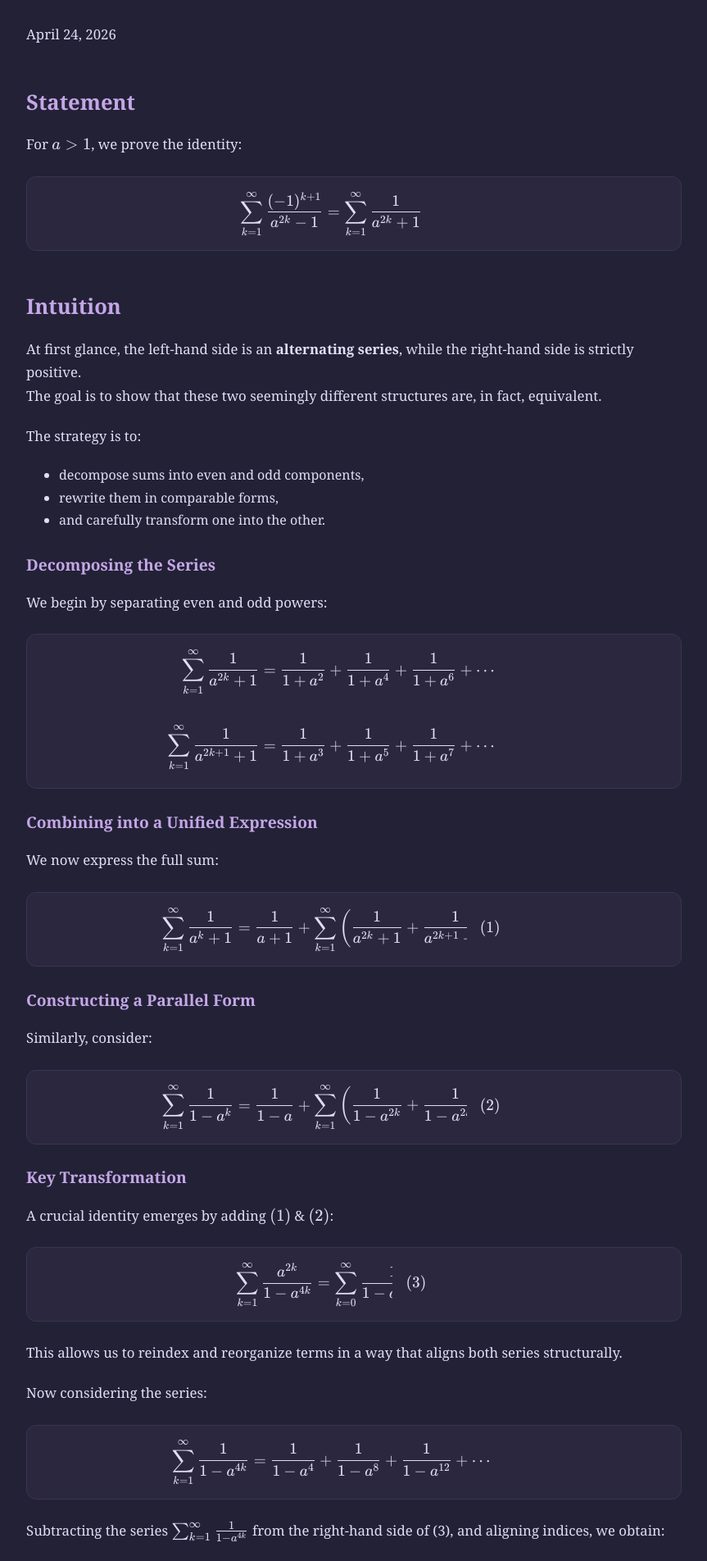
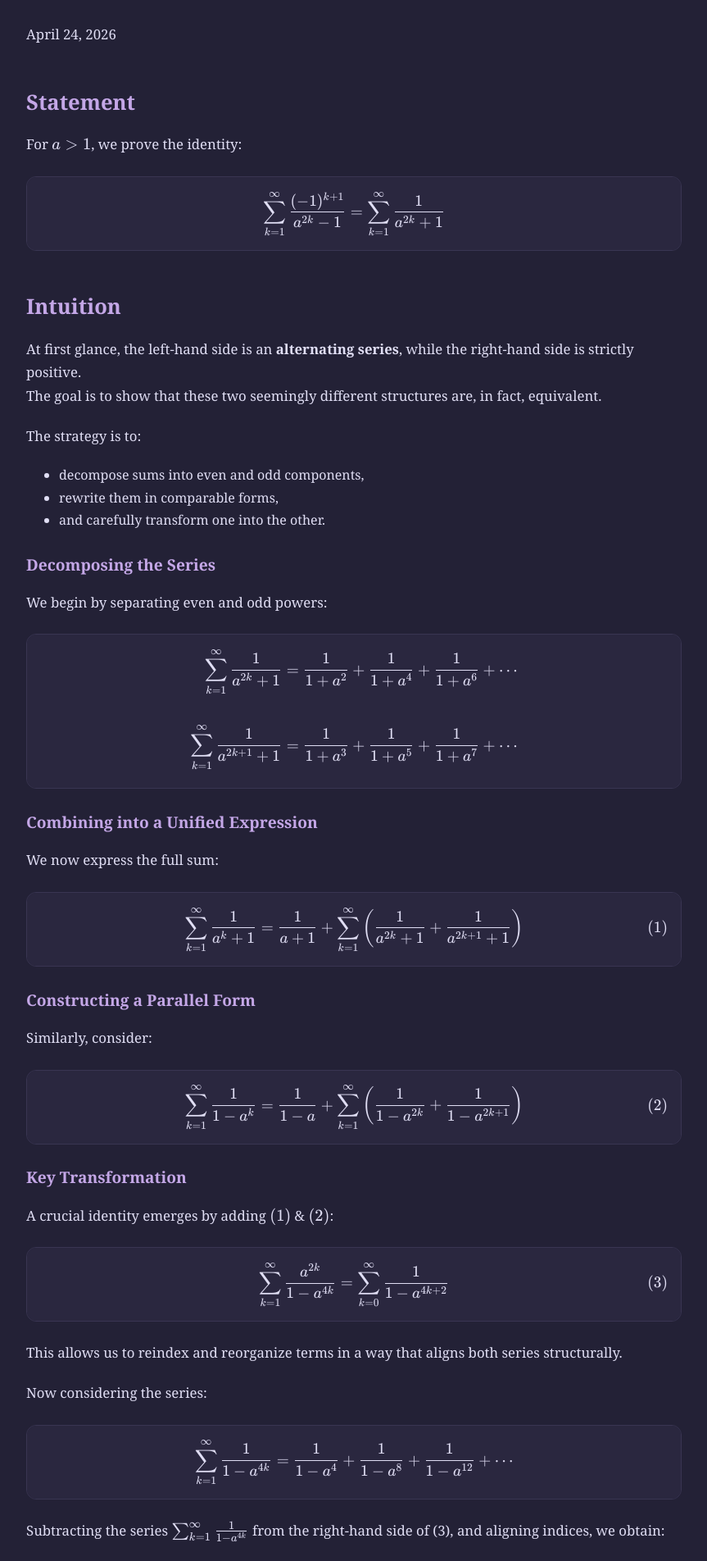
Before and after one commit to IronMan1405/IronMan1405.github.io, a Jekyll site: the page built from _posts/2026-04-24-alternating-series-identity.md, in a window 1280 px wide. Shown: the part 342-2246 px from the top of the page at 82% size, without its empty margins (208-1071 px from the left). Built offline with Jekyll 4.4.1, drawn with Linux system fonts in a browser that asks for light colours.

Commit message:
add width = max-condtent and min width to 100%

```diff
--- a/assets/css/style.css
+++ b/assets/css/style.css
@@ -106,9 +106,10 @@ main {
 
 .katex-display .katex {
   display: inline-block;
-  min-width: max-content;
+  width: max-content;
+  min-width: 100%;
   white-space: nowrap;
-  /* padding-right: 3.5rem; */
+  padding-right: 2px;
 }
 
 .katex-display .tag {
```
